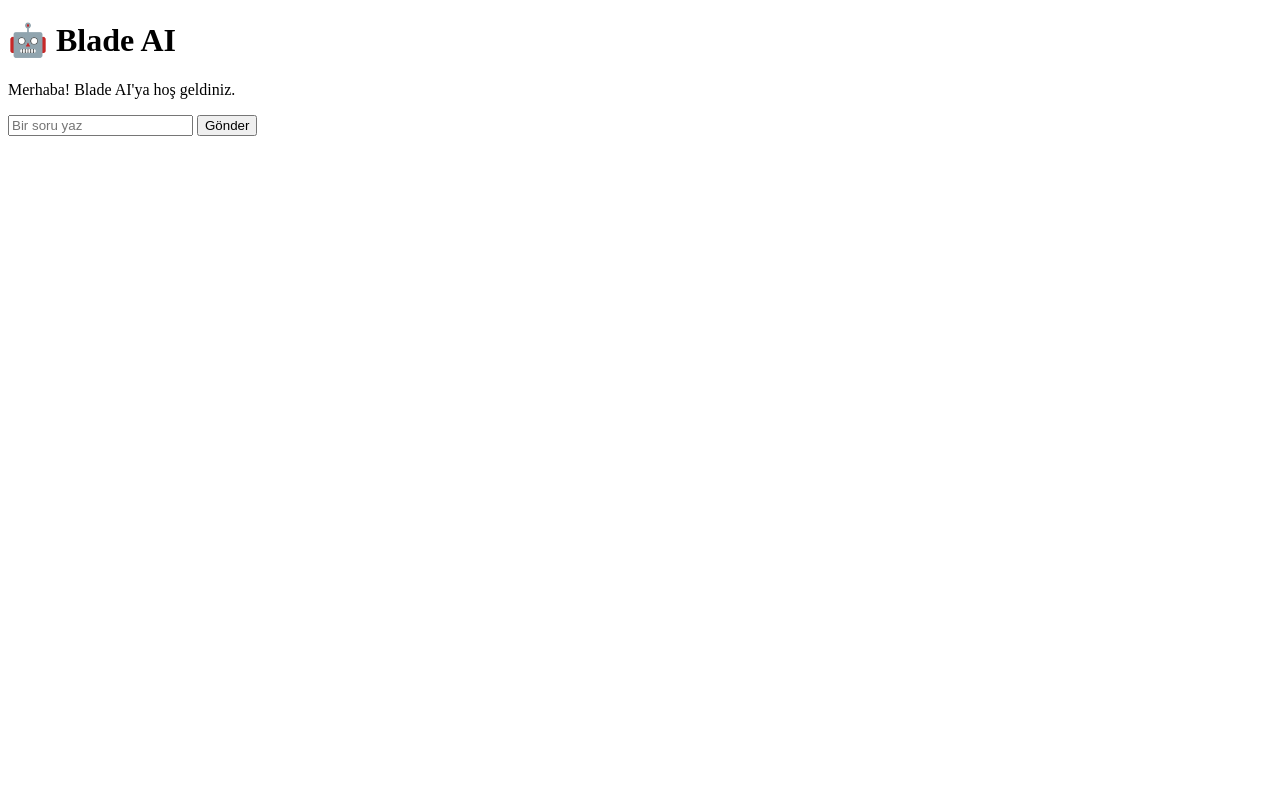
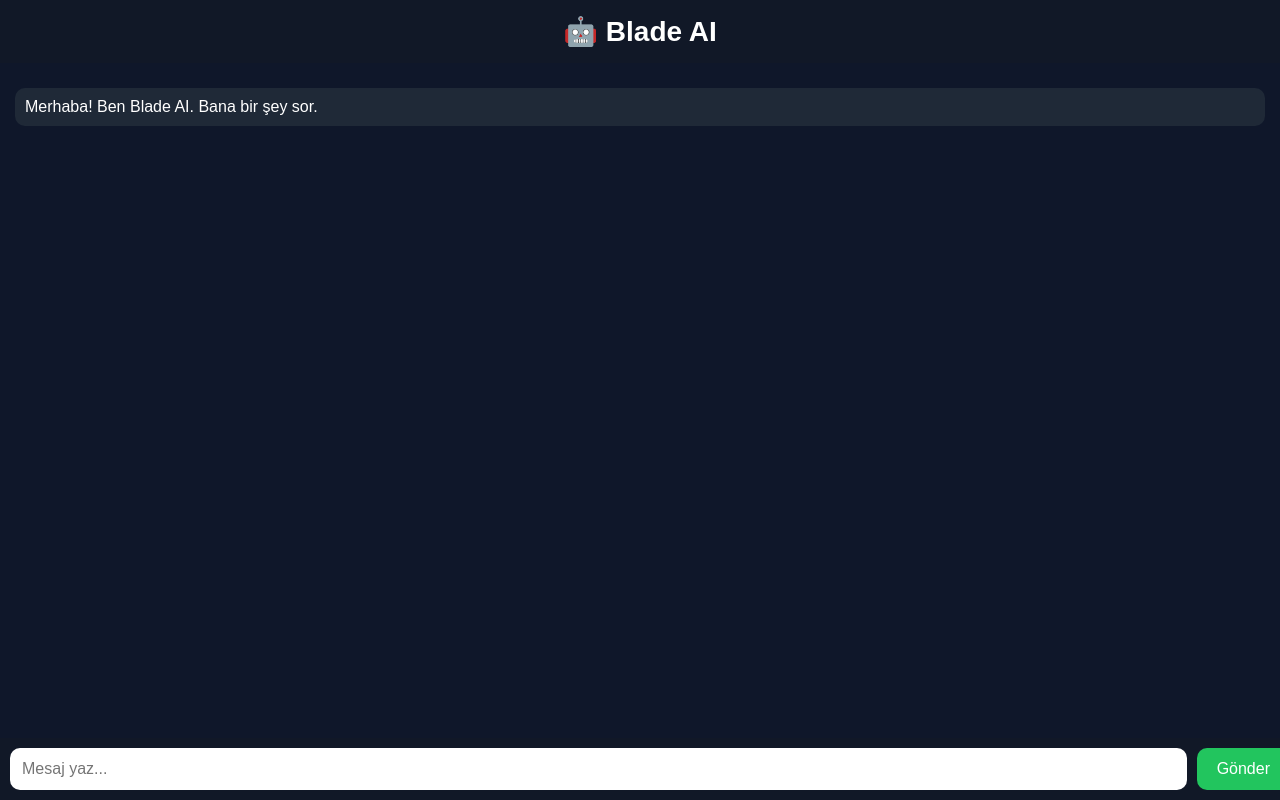
Before and after one commit to ymahmudzade386-dev/Blade-AI, a plain HTML site: page index.html in a window 1280 px wide. Drawn offline with Linux system fonts and the light colour scheme.

Commit message:
index.html

```diff
--- a/index.html
+++ b/index.html
@@ -1,23 +1,116 @@
 <!DOCTYPE html>
-<html>
+<html lang="tr">
 <head>
 <meta charset="UTF-8">
+<meta name="viewport" content="width=device-width, initial-scale=1.0">
 <title>Blade AI</title>
+
+<style>
+body{
+margin:0;
+background:#0f172a;
+font-family:Arial,sans-serif;
+color:white;
+}
+
+header{
+background:#111827;
+padding:15px;
+text-align:center;
+font-size:28px;
+font-weight:bold;
+}
+
+#chat{
+height:70vh;
+overflow:auto;
+padding:15px;
+}
+
+.user{
+background:#2563eb;
+padding:10px;
+border-radius:10px;
+margin:10px 0;
+}
+
+.ai{
+background:#1f2937;
+padding:10px;
+border-radius:10px;
+margin:10px 0;
+}
+
+.bottom{
+position:fixed;
+bottom:0;
+width:100%;
+display:flex;
+background:#111827;
+padding:10px;
+}
+
+input{
+flex:1;
+padding:12px;
+border:none;
+border-radius:10px;
+font-size:16px;
+}
+
+button{
+margin-left:10px;
+padding:12px 20px;
+border:none;
+border-radius:10px;
+background:#22c55e;
+color:white;
+font-size:16px;
+}
+</style>
+
 </head>
 <body>
-<h1>🤖 Blade AI</h1>
-<p>Merhaba! Blade AI'ya hoş geldiniz.</p>
 
-<input id="soru" placeholder="Bir soru yaz">
-<button onclick="cevapla()">Gönder</button>
+<header>🤖 Blade AI</header>
 
-<p id="cevap"></p>
+<div id="chat">
+<div class="ai">Merhaba! Ben Blade AI. Bana bir şey sor.</div>
+</div>
+
+<div class="bottom">
+<input id="mesaj" placeholder="Mesaj yaz...">
+<button onclick="gonder()">Gönder</button>
+</div>
 
 <script>
-function cevapla() {
-  let soru = document.getElementById("soru").value;
-  document.getElementById("cevap").innerHTML =
-    "Sorunuz: " + soru + "<br>Gerçek yapay zekayı daha sonra ekleyeceğiz.";
+function gonder(){
+
+let mesaj=document.getElementById("mesaj").value;
+
+if(mesaj=="") return;
+
+document.getElementById("chat").innerHTML+=
+"<div class='user'>"+mesaj+"</div>";
+
+let cevap="Bunu henüz bilmiyorum.";
+
+if(mesaj.toLowerCase().includes("merhaba"))
+cevap="Merhaba! Nasılsın?";
+
+if(mesaj.toLowerCase().includes("adın"))
+cevap="Ben Blade AI.";
+
+if(mesaj.toLowerCase().includes("nasılsın"))
+cevap="İyiyim, teşekkür ederim.";
+
+document.getElementById("chat").innerHTML+=
+"<div class='ai'>"+cevap+"</div>";
+
+document.getElementById("mesaj").value="";
+
+window.scrollTo(0,document.body.scrollHeight);
+
 }
 </script>
 
```
